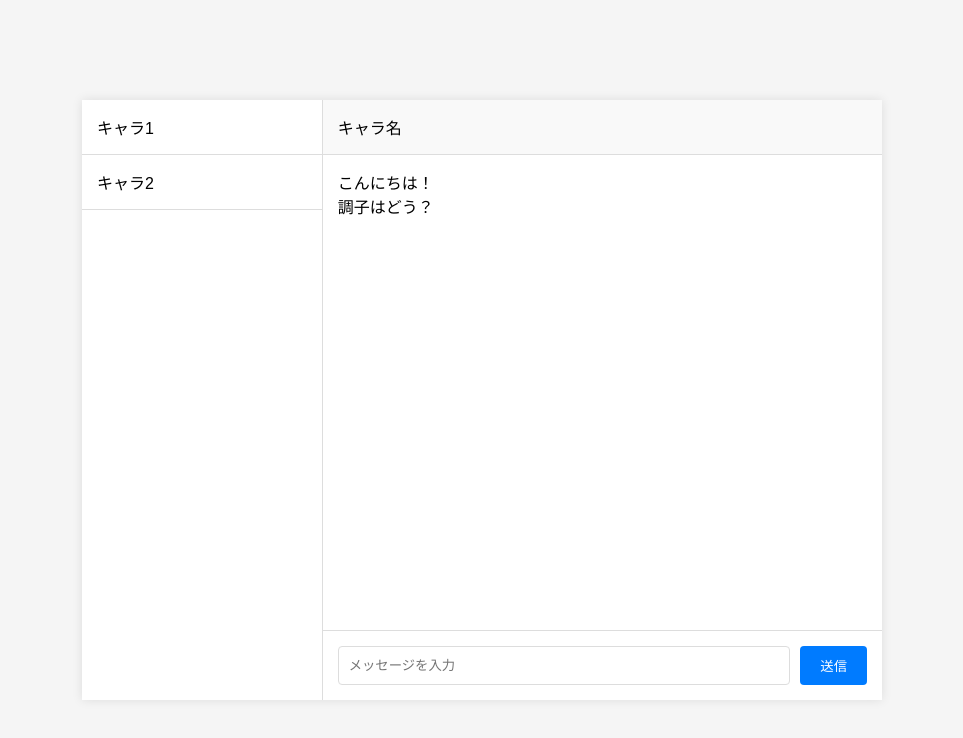
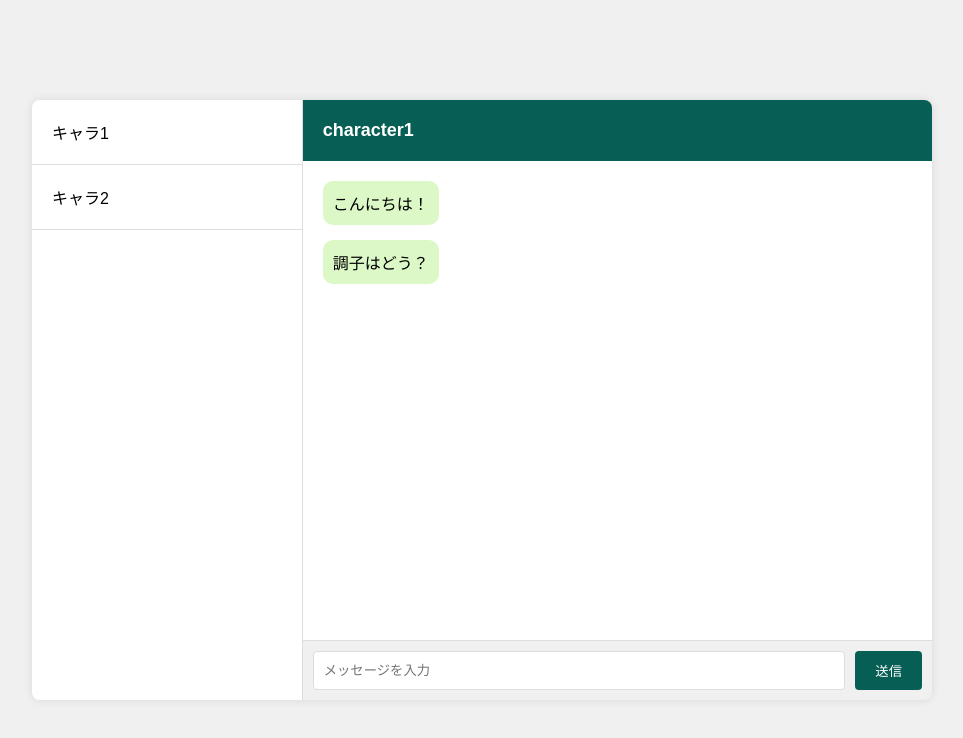
Before and after one commit to nekossss/mychatapp, a plain HTML site: page index.html in a window 1280 px wide. Both pictures are taken after a click on the element "キャラ1". Shown: the whole page, without its empty margins (158-1121 px from the left). Drawn offline with Linux system fonts and the light colour scheme.

Commit message:
Improved design and functionality

```diff
--- a/index.html
+++ b/index.html
@@ -16,7 +16,7 @@
             </div>
         </div>
         <div class="chat-window">
-            <div class="chat-header">キャラ名</div>
+            <div class="chat-header" id="chat-header">キャラ名</div>
             <div class="chat-messages" id="chat-messages"></div>
             <div class="chat-input">
                 <input type="text" id="user-input" placeholder="メッセージを入力">
--- a/script.js
+++ b/script.js
@@ -9,8 +9,18 @@ const messages = {
     ]
 };
 
+const correctWords = {
+    character1: "正解ワード",
+    character2: "別の正解ワード"
+};
+
+let activeCharacter = 'character1';
+
 function openChat(character) {
+    activeCharacter = character;
     const chatMessages = document.getElementById("chat-messages");
+    const chatHeader = document.getElementById("chat-header");
+    chatHeader.innerText = character;
     chatMessages.innerHTML = '';
     messages[character].forEach(message => {
         const messageElement = document.createElement("div");
@@ -27,5 +37,21 @@ function sendMessage() {
     messageElement.classList.add("message", "user");
     messageElement.innerText = userInput.value;
     chatMessages.appendChild(messageElement);
+
+    if (userInput.value.includes(correctWords[activeCharacter])) {
+        const nextMessage = { text: "次のトークが始まります！", from: "character" };
+        messages[activeCharacter].push(nextMessage);
+        const responseElement = document.createElement("div");
+        responseElement.classList.add("message", "character");
+        responseElement.innerText = nextMessage.text;
+        chatMessages.appendChild(responseElement);
+    } else {
+        const responseElement = document.createElement("div");
+        responseElement.classList.add("message", "character");
+        responseElement.innerText = "違うと思うが";
+        chatMessages.appendChild(responseElement);
+    }
+
     userInput.value = '';
+    chatMessages.scrollTop = chatMessages.scrollHeight; // 自動スクロール
 }
--- a/styles.css
+++ b/styles.css
@@ -6,14 +6,16 @@ body {
     justify-content: center;
     align-items: center;
     height: 100vh;
-    background-color: #f5f5f5;
+    background-color: #f0f0f0;
 }
 
 .chat-container {
     display: flex;
-    width: 800px;
+    width: 900px;
     height: 600px;
     box-shadow: 0 0 10px rgba(0, 0, 0, 0.1);
+    border-radius: 8px;
+    overflow: hidden;
 }
 
 .sidebar {
@@ -26,41 +28,65 @@ body {
     list-style: none;
     padding: 0;
     margin: 0;
+    height: 100%;
+    overflow-y: auto;
 }
 
 .chat-item {
-    padding: 15px;
+    padding: 20px;
     border-bottom: 1px solid #ddd;
     cursor: pointer;
 }
 
 .chat-item:hover {
-    background-color: #f0f0f0;
+    background-color: #f5f5f5;
 }
 
 .chat-window {
     width: 70%;
     display: flex;
     flex-direction: column;
-    justify-content: space-between;
-    background-color: #fff;
+    background-color: #e5ddd5;
 }
 
 .chat-header {
-    padding: 15px;
-    border-bottom: 1px solid #ddd;
-    background-color: #f9f9f9;
+    padding: 20px;
+    background-color: #075e54;
+    color: white;
+    font-size: 18px;
+    font-weight: bold;
 }
 
 .chat-messages {
     flex: 1;
-    padding: 15px;
-    overflow-y: scroll;
+    padding: 20px;
+    overflow-y: auto;
+    background-color: #ffffff;
+}
+
+.message {
+    margin-bottom: 15px;
+    max-width: 70%;
+    padding: 10px;
+    border-radius: 10px;
+    clear: both;
+}
+
+.message.character {
+    background-color: #dcf8c6;
+    float: left;
+}
+
+.message.user {
+    background-color: #34b7f1;
+    color: white;
+    float: right;
 }
 
 .chat-input {
     display: flex;
-    padding: 15px;
+    padding: 10px;
+    background-color: #f0f0f0;
     border-top: 1px solid #ddd;
 }
 
@@ -75,12 +101,12 @@ body {
 .chat-input button {
     padding: 10px 20px;
     border: none;
-    background-color: #007bff;
-    color: #fff;
+    background-color: #075e54;
+    color: white;
     border-radius: 4px;
     cursor: pointer;
 }
 
 .chat-input button:hover {
-    background-color: #0056b3;
+    background-color: #064d43;
 }
```
